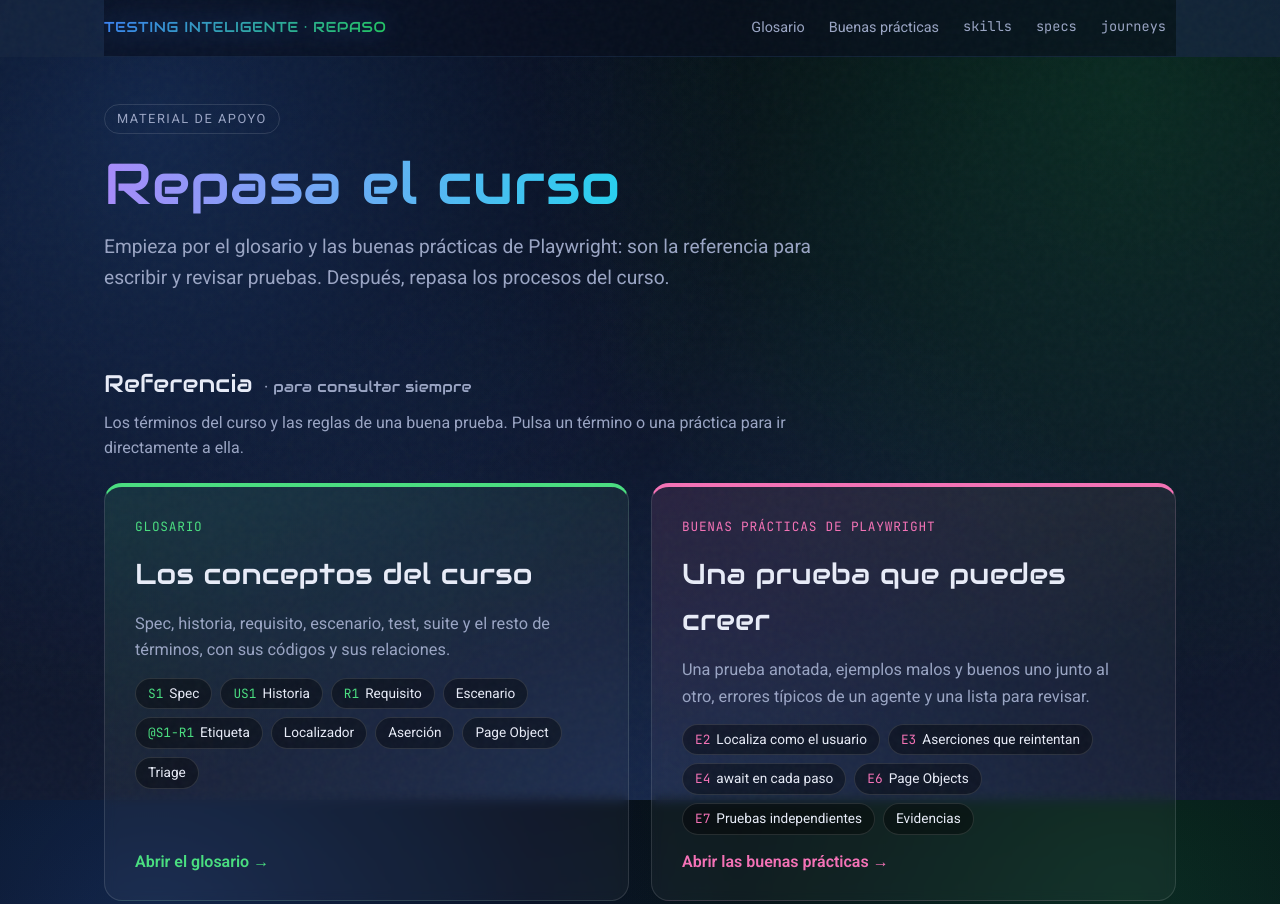
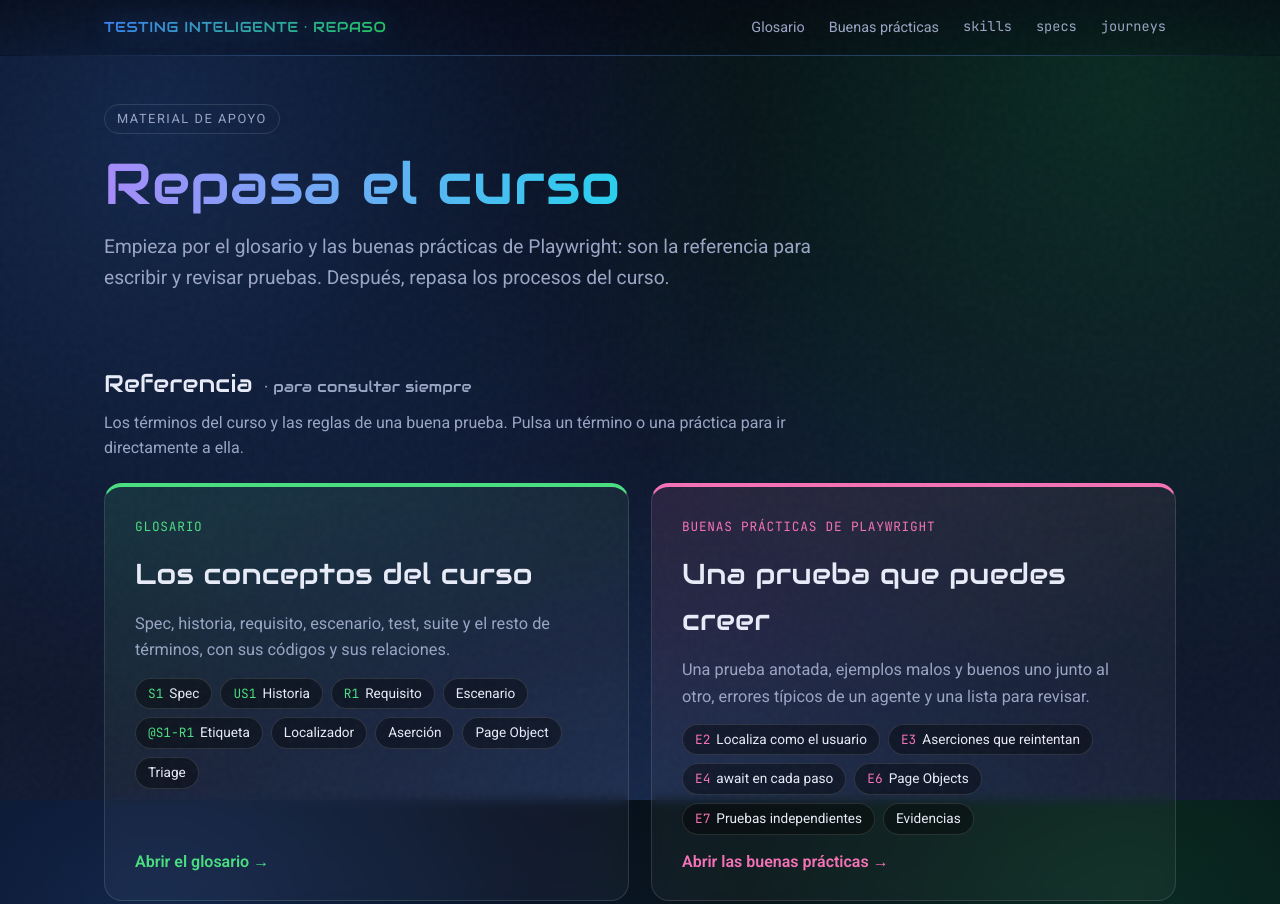
Before and after one commit to Testing-IA-TrIT/testing-ia-repaso, a plain HTML site: page index.html in a window 1280 px wide. Shown: the top 904 px of the page. Drawn offline with Linux system fonts and the light colour scheme.

Commit message:
style: full-width glass top bar without clipped center
The backdrop blur only covered the centered .wrap area while the sides
were a flat box-shadow, so the bar looked like a cut-out rectangle.
Use a single full-width ::before layer with blur, a lighter gradient
and a bottom line that fades out to the sides.

Co-Authored-By: Claude Opus 5.5 <noreply@anthropic.com>

```diff
--- a/assets/styles.css
+++ b/assets/styles.css
@@ -37,7 +37,7 @@
 
 * { box-sizing: border-box; }
 
-html { scroll-behavior: smooth; }
+html { scroll-behavior: smooth; overflow-x: clip; } /* clip: el fondo de la barra (100vw) no crea scroll horizontal */
 
 body {
   margin: 0;
@@ -97,11 +97,23 @@ site-header, site-footer { display: contents; }
   gap: 16px;
   font-size: 0.9rem;
   color: var(--muted);
-  /* fondo a todo el ancho de la ventana, aunque la barra esté dentro de .wrap */
-  background: var(--ab-glass);
-  backdrop-filter: blur(16px);
-  box-shadow: 0 0 0 100vmax var(--ab-glass), 0 1px 0 100vmax var(--ab-glass-border);
-  clip-path: inset(0 -100vmax -1px);
+}
+/* Fondo de cristal a todo el ancho de la ventana, aunque la barra esté dentro de .wrap.
+   Un único pseudo-elemento: el desenfoque cubre todo el ancho (sin recorte en el centro). */
+.topbar::before {
+  content: "";
+  position: absolute;
+  inset: 0;
+  left: 50%;
+  width: 100vw;
+  transform: translateX(-50%);
+  z-index: -1;
+  background: linear-gradient(180deg, rgba(4, 7, 17, 0.55), rgba(4, 7, 17, 0.25));
+  backdrop-filter: blur(14px);
+  -webkit-backdrop-filter: blur(14px);
+  /* línea inferior suave que se desvanece hacia los lados */
+  border-bottom: 1px solid transparent;
+  border-image: linear-gradient(90deg, transparent, var(--ab-glass-border) 20%, var(--ab-glass-border) 80%, transparent) 1;
 }
 .topbar a { color: var(--muted); text-decoration: none; white-space: nowrap; }
 .topbar a:hover, .topbar a[aria-current="page"] { color: var(--text); }
```
